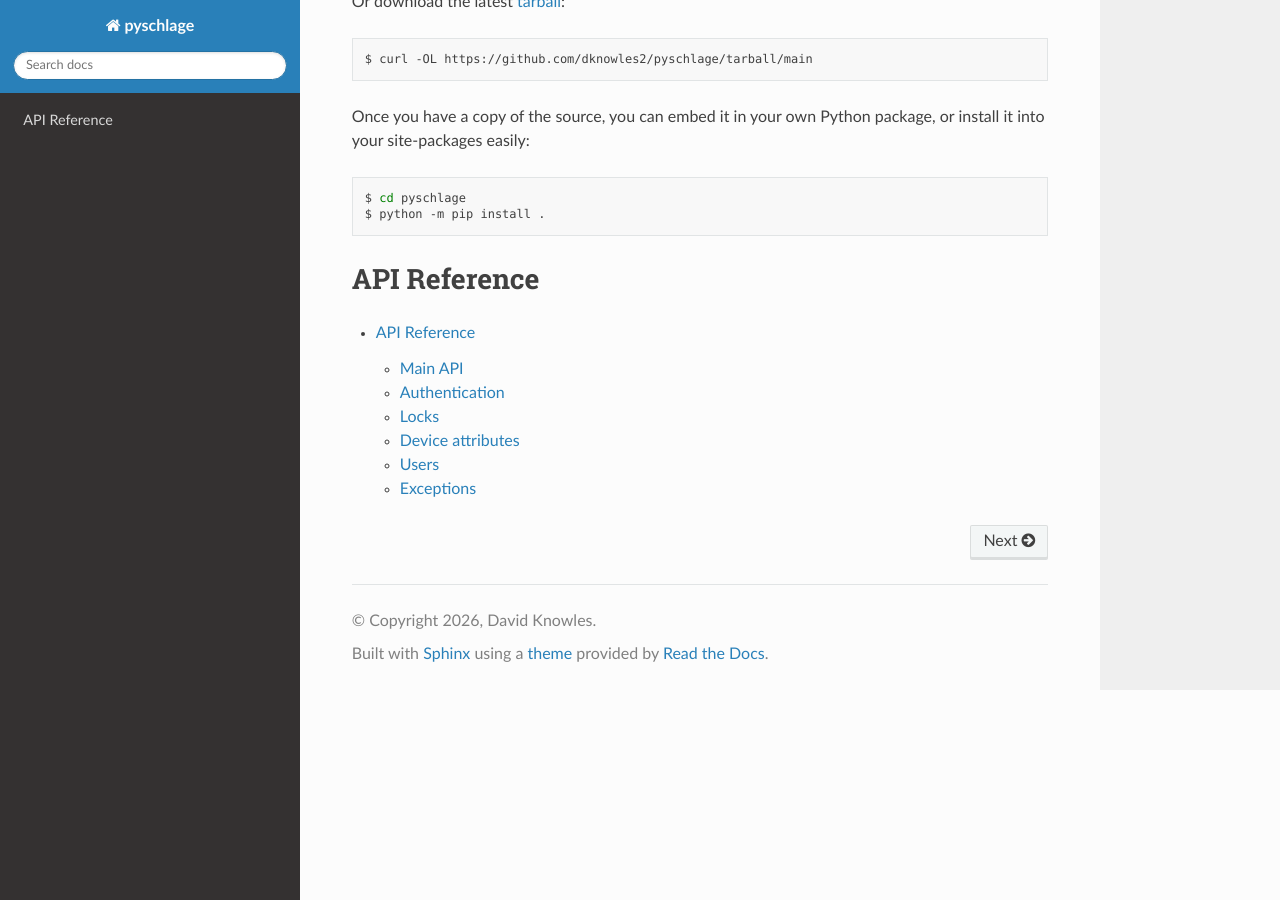
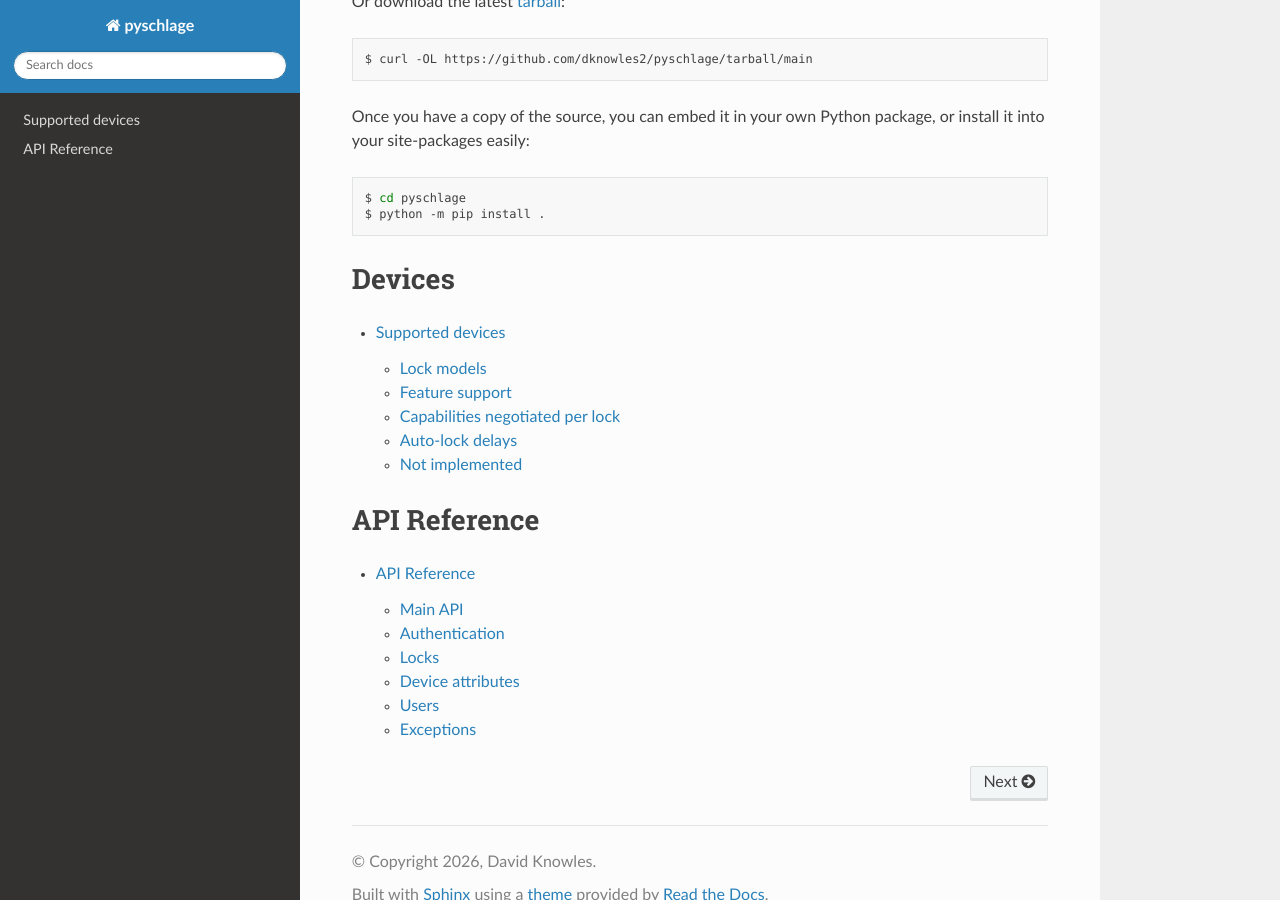
Before and after one commit to dknowles2/pyschlage, a Sphinx documentation site: the page built from docs/index.rst, in a window 1280 px wide and 900 px high, scrolled down 1785 px. Built offline with Sphinx 7.4.7 and the Read the Docs theme 3.1.0, drawn with Linux system fonts in a browser that asks for light colours; part of the change alters nothing that is shown.

Commit message:
docs: add a supported devices matrix (#502)
The docs never said which locks pyschlage works with. Adds
docs/devices.rst: the eleven device types the service knows about with
their product names and model numbers, the devicetypeId suffix and
generation grammar, a per-model feature matrix, the three capabilities a
lock negotiates through supportedFeatures, the per-model auto-lock delay
sets, and what the library does not implement.

The feature matrix records that Sense Pro and Selene have no
lock-and-leave, Arrive and Selene have no alarm mode or sensitivity,
Sense and Selene may return fewer log entries than asked for, and a Sense
is driven by a changelockstate command through its Wi-Fi Adapter rather
than by writing lockState.

PROTOCOL.md remains the contributor-facing record of where all of this
came from.

Co-authored-by: Claude Opus 5 <noreply@anthropic.com>

```diff
--- /dev/null
+++ b/docs/devices.rst
@@ -0,0 +1,236 @@
+Supported devices
+=================
+
+Schlage's cloud service speaks the same API for every lock on an account,
+so :meth:`Schlage.locks() <pyschlage.Schlage.locks>` returns a
+:class:`~pyschlage.lock.Lock` for any model the service knows about. What
+differs between models is which attributes the lock reports and which
+settings it accepts.
+
+
+Lock models
+-----------
+
+``Lock.device_type`` carries the service's ``devicetypeId``. Its prefix
+identifies the product:
+
+.. list-table::
+   :header-rows: 1
+   :widths: 34 12 14 40
+
+   * - Product
+     - Model
+     - Prefix
+     - :class:`~pyschlage.device.DeviceType`
+   * - Schlage Encode
+     - BE489
+     - ``be489``
+     - ``ENCODE``
+   * - Schlage Encode Plus
+     - BE499
+     - ``be499``
+     - ``ENCODE_PLUS``
+   * - Schlage Encode Lever
+     - FE789
+     - ``fe789``
+     - ``ENCODE_LEVER``
+   * - Schlage Arrive
+     - BE459
+     - ``be459``
+     - ``ARRIVE``
+   * - Schlage Sense Pro
+     - BE889
+     - ``be889``
+     - ``SENSE_PRO``
+   * - Schlage Sense
+     - BE479
+     - ``be479``
+     - ``SENSE``
+   * - Gainsborough Selene Entrance
+     - GSELENT
+     - ``gselent``
+     - ``GAINSBOROUGH_SELENE_ENTRANCE``
+   * - Gainsborough Selene Secure
+     - GSELSEC
+     - ``gselsec``
+     - ``GAINSBOROUGH_SELENE_SECURE``
+   * - Schlage Selene Entrance
+     - SSELENT
+     - ``sselent``
+     - ``SCHLAGE_SELENE_ENTRANCE``
+   * - Schlage Selene Secure
+     - SSELSEC
+     - ``sselsec``
+     - ``SCHLAGE_SELENE_SECURE``
+   * - Wi-Fi Adapter
+     - BR400
+     - ``br400``
+     - ``BRIDGE``
+
+The Wi-Fi Adapter is a separate device that gives a Sense cloud
+connectivity. :meth:`Schlage.locks() <pyschlage.Schlage.locks>` asks the
+service for locks only, so an adapter is never returned as a
+:class:`~pyschlage.lock.Lock` even though ``DeviceType.BRIDGE`` exists.
+
+After the prefix comes a transport suffix and, on later hardware, a
+generation number:
+
+``be489``
+    The family, with no transport in the identifier.
+``be489ble``, ``be489wifi``
+    First generation, currently reachable over Bluetooth or over Wi-Fi.
+``be489wb2``, ``be489ble2``, ``be489wifi2``
+    Second generation, same three forms.
+``be489wb3``, ``be489ble3``, ``be489wifi3``
+    Third generation.
+
+Encode has three generations, Encode Plus and Encode Lever two, and the
+rest one. Sense has no suffixes at all: it is always ``be479``.
+
+A lock whose suffix is ``ble`` has been switched to Bluetooth and is not
+talking to the cloud. Its device document still exists, so reads return
+whatever it last reported, which may be very stale.
+
+
+Feature support
+---------------
+
+``pyschlage`` does not filter by model. Where the table says a setting is
+unsupported, the call will still be sent and the lock will reject or
+ignore it.
+
+.. list-table::
+   :header-rows: 1
+   :widths: 32 15 11 12 11 11
+
+   * -
+     - Encode family [1]_
+     - Arrive
+     - Sense Pro
+     - Selene
+     - Sense
+   * - Lock state and battery
+     - yes
+     - yes
+     - yes
+     - yes
+     - yes
+   * - :meth:`~pyschlage.lock.Lock.lock` /
+       :meth:`~pyschlage.lock.Lock.unlock`
+     - yes
+     - yes
+     - yes
+     - yes
+     - command [2]_
+   * - Access codes
+     - yes
+     - yes
+     - yes
+     - yes
+     - yes
+   * - :meth:`~pyschlage.lock.Lock.logs`
+     - yes
+     - yes
+     - yes
+     - limited [3]_
+     - limited [3]_
+   * - :meth:`~pyschlage.lock.Lock.set_auto_lock_time`
+     - yes [4]_
+     - yes [4]_
+     - yes [4]_
+     - yes [4]_
+     - yes [4]_
+   * - :meth:`~pyschlage.lock.Lock.set_beeper`
+     - yes
+     - yes
+     - yes
+     - yes
+     - yes
+   * - :meth:`~pyschlage.lock.Lock.set_lock_and_leave`
+     - yes
+     - yes
+     - no
+     - no
+     - yes
+   * - ``alarm_mode``, ``alarm_sensitivity``
+     - yes
+     - no
+     - yes
+     - no [5]_
+     - yes
+
+.. [1] Encode, Encode Plus and Encode Lever, which behave almost
+   identically.
+.. [2] A Sense is not a Wi-Fi lock, so
+   :meth:`~pyschlage.lock.Lock.lock` sends a ``changelockstate`` command
+   through the Wi-Fi Adapter rather than writing ``lockState`` directly.
+.. [3] The log endpoint is the same for every model, but Sense and Selene
+   locks may return fewer entries than a large ``limit`` asks for.
+.. [4] Every model accepts a different set of delays. See
+   `Auto-lock delays`_.
+.. [5] Selene locks have a simple on/off alarm rather than the modes and
+   sensitivity levels the other models expose, so ``alarm_mode`` does not
+   mean the same thing there.
+
+Attributes a lock does not report are simply ``None``; nothing raises.
+``door_state`` is the clearest example — it is only meaningful on a lock
+fitted with a door position sensor, and reads ``DoorState.UNKNOWN``
+otherwise.
+
+
+Capabilities negotiated per lock
+--------------------------------
+
+Three capabilities are not fixed by model: the lock advertises them in a
+``supportedFeatures`` attribute. ``pyschlage`` has no field for it, but it
+does appear in :meth:`~pyschlage.lock.Lock.get_diagnostics`.
+
+``vlac``
+    Variable-length access codes. Without it, every code on the lock must
+    be exactly ``access_code_length`` digits, fixed when the lock was set
+    up. With it, each code may be 4 to 8 digits. Sense Pro always has it.
+``scheduledLocking``
+    Locking on a schedule. Encode Plus also needs firmware 4 or later.
+    ``pyschlage`` does not implement scheduled locking.
+``activityAlarm``
+    The activity alarm. A lock connected over Bluetooth instead needs
+    firmware 11 or later on a first-generation Encode, or 3 or later on a
+    second-generation Encode or Encode Lever.
+
+
+Auto-lock delays
+----------------
+
+:data:`~pyschlage.lock.AUTO_LOCK_TIMES` is the union of every model's
+list, so :meth:`~pyschlage.lock.Lock.set_auto_lock_time` accepts values a
+given lock will reject:
+
+======================  =================================================
+Model                   Delays (seconds)
+======================  =================================================
+Encode, Arrive, Selene  0, 15, 30, 60, 120, 240, 360, 600
+Encode Plus             0, 15, 30, 60, 120, 240, 300
+Encode Lever            0, 5, 15, 30, 60, 120, 240, 360, 600
+Sense                   0, 15, 30, 60, 120, 240
+Sense Pro               0, 30, 60, 120, 300, 600, 900, 1800
+======================  =================================================
+
+``0`` disables auto-locking. Only Encode Lever accepts 5 seconds, and only
+Sense Pro accepts 900 or 1800.
+
+
+Not implemented
+---------------
+
+The service supports several things ``pyschlage`` has no API for:
+
+- **Credentials** (key fobs and NFC), exposed at
+  ``devices/{id}/storage/fob/``.
+- **Scheduled locking**, carried in the ``scheduleParams`` attribute.
+- **Linked locks**, the Selene feature that pairs two locks on one door.
+- **Firmware updates**.
+- **Commissioning** a new lock, which needs Bluetooth.
+
+Bluetooth is not implemented at all. ``pyschlage`` only talks to the cloud
+service, so a lock that has been switched to Bluetooth is effectively
+read-only and out of date.
--- a/docs/index.rst
+++ b/docs/index.rst
@@ -126,6 +126,15 @@ package, or install it into your site-packages easily:
     $ python -m pip install .
 
 
+Devices
+=======
+
+.. toctree::
+   :maxdepth: 2
+
+   devices
+
+
 API Reference
 =============
 
```
